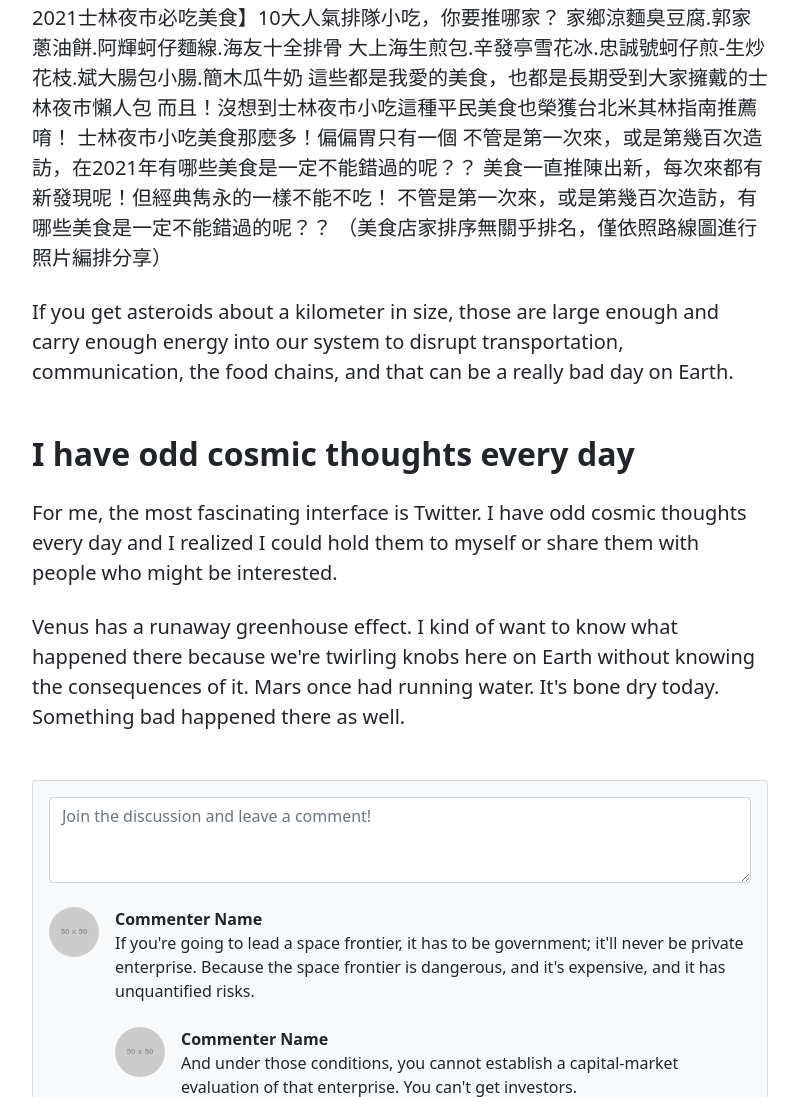
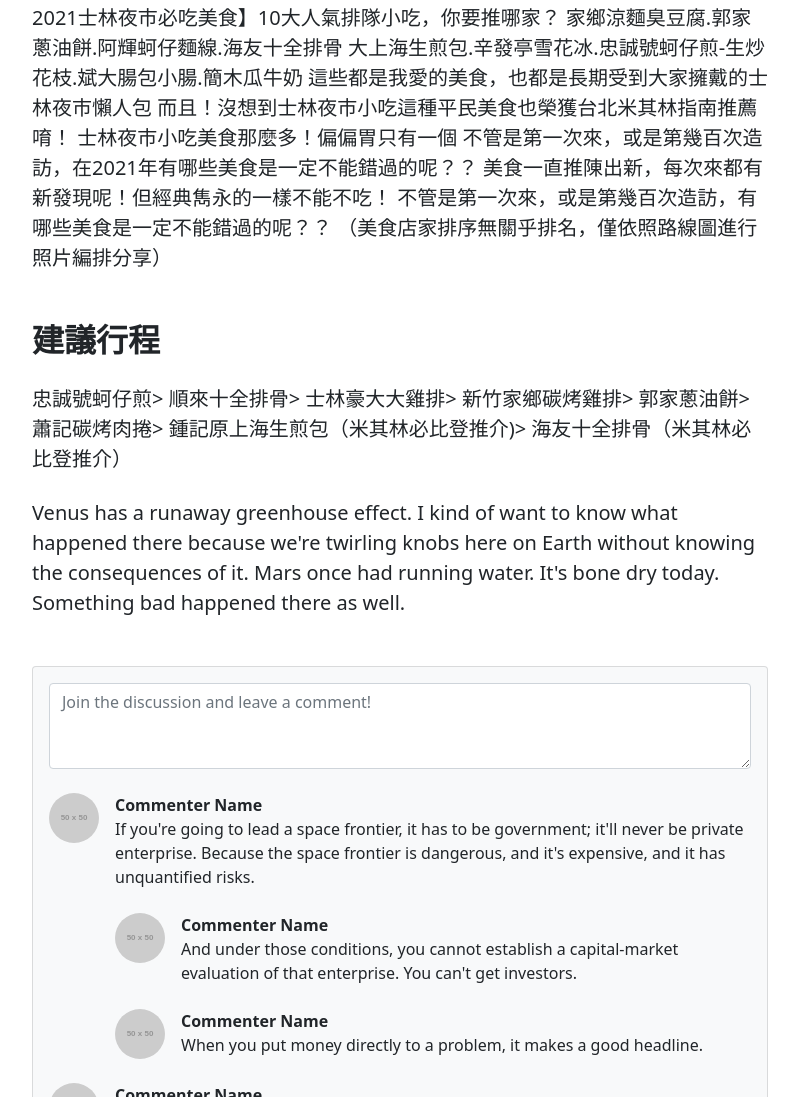
Before and after one commit to kuopoting/k30, a plain HTML site: page index.html in a window 1280 px wide. Shown: the part 696-1793 px from the top of the page, without its empty margins (50-849 px from the left). Drawn offline with nearby package versions, Linux system fonts and the light colour scheme; placeholder pictures from the web are drawn by us.

Commit message:
Update index.html

```diff
--- a/index.html
+++ b/index.html
@@ -94,9 +94,16 @@
 不管是第一次來，或是第幾百次造訪，有哪些美食是一定不能錯過的呢？？
 
 （美食店家排序無關乎排名，僅依照路線圖進行照片編排分享）</p>
-                            <p class="fs-5 mb-4">If you get asteroids about a kilometer in size, those are large enough and carry enough energy into our system to disrupt transportation, communication, the food chains, and that can be a really bad day on Earth.</p>
-                            <h2 class="fw-bolder mb-4 mt-5">I have odd cosmic thoughts every day</h2>
-                            <p class="fs-5 mb-4">For me, the most fascinating interface is Twitter. I have odd cosmic thoughts every day and I realized I could hold them to myself or share them with people who might be interested.</p>
+                            <p class="fs-5 mb-4"></p>
+                            <h2 class="fw-bolder mb-4 mt-5">建議行程</h2>
+                            <p class="fs-5 mb-4">忠誠號蚵仔煎>
+順來十全排骨>
+士林豪大大雞排>
+新竹家鄉碳烤雞排>
+郭家蔥油餅>
+蕭記碳烤肉捲>
+鍾記原上海生煎包（米其林必比登推介)>
+海友十全排骨（米其林必比登推介）</p>
                             <p class="fs-5 mb-4">Venus has a runaway greenhouse effect. I kind of want to know what happened there because we're twirling knobs here on Earth without knowing the consequences of it. Mars once had running water. It's bone dry today. Something bad happened there as well.</p>
                         </section>
                     </article>
```
